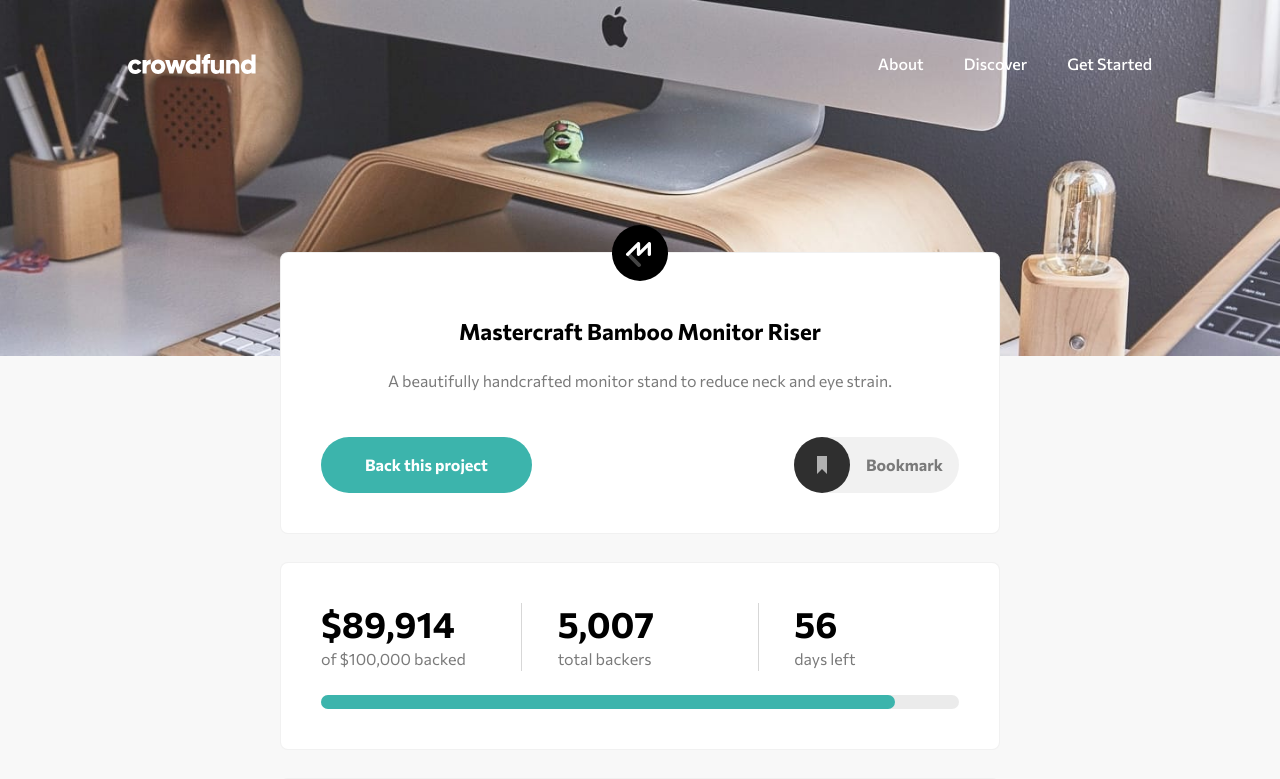
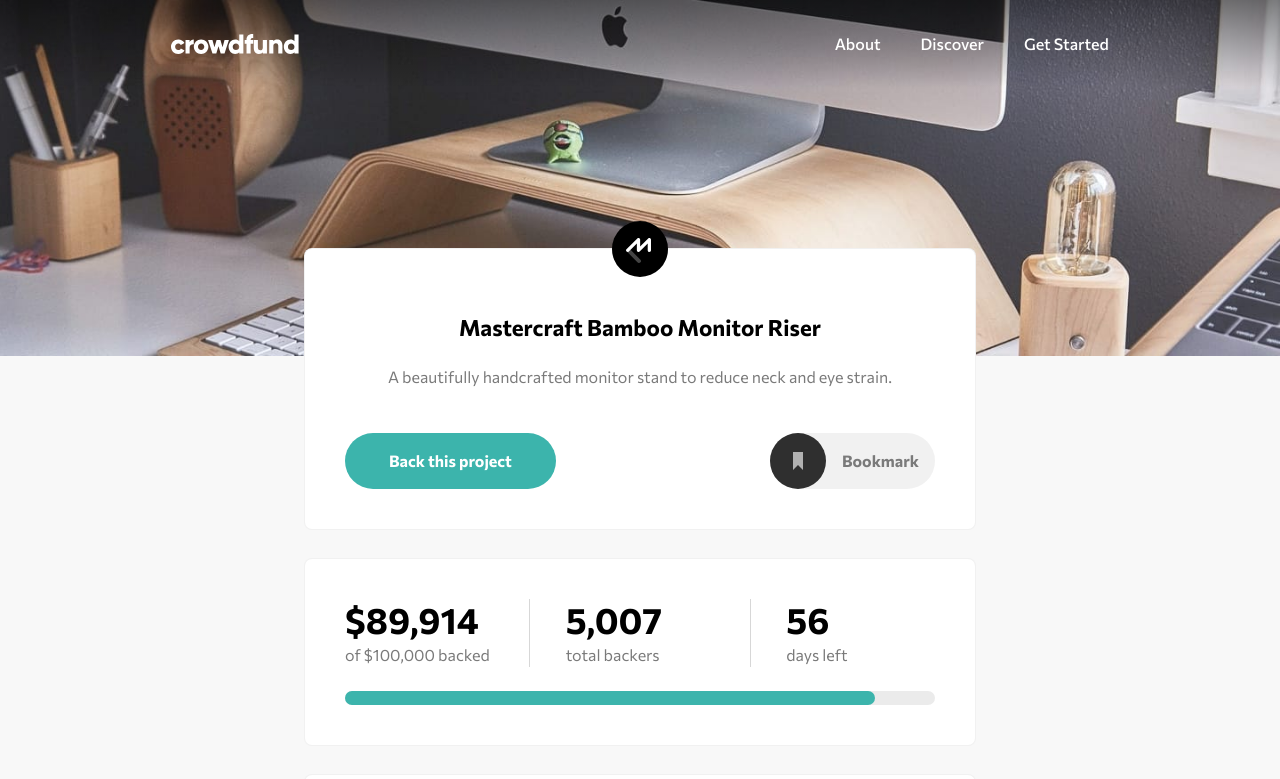
Before and after one commit to GabeGar/crowdfunding-product-page, a React (Vite) app: page / in a window 1280 px wide. Shown: the top 779 px of the page. Built offline with nearby package versions, Linux system fonts and the light colour scheme.

Commit message:
updates styling on header - given it a bg gradient

```diff
--- a/src/App.jsx
+++ b/src/App.jsx
@@ -20,10 +20,12 @@ const App = () => {
 
             <div className=" sm:bg-hero-desktop bg-neutral-dark-gray/5 bg-no-repeat bg-top bg-[100%,auto]">
                 <div className="min-h-screen mx-auto">
-                    <div className="min-h-[42dvh] sm:bg-none bg-hero-mobile bg-[100%,auto] bg-no-repeat bg-top px-6 py-8">
-                        <Header />
+                    <div className="min-h-[42dvh] sm:bg-none bg-hero-mobile bg-[100%,auto] bg-no-repeat bg-top sm:px-0 sm:py-0">
+                        <div className="w-full bg-gradient-to-b from-neutral-black/50 to-neutral-black/0 ">
+                            <Header />
+                        </div>
 
-                        <div className="sm:max-w-[45rem] mx-auto">
+                        <div className="sm:max-w-[45rem] px-6 mx-auto">
                             <MainContent />
                         </div>
                     </div>
--- a/src/components/Header.jsx
+++ b/src/components/Header.jsx
@@ -8,7 +8,7 @@ const Header = () => {
     const { mobileMenuVisible } = useMobileMenu();
 
     return (
-        <header className="lg:max-w-[80dvw] sm:w-full sm:mx-auto sm:pt-5 flex justify-between items-center">
+        <header className="lg:max-w-[77dvw] sm:w-full sm:mx-auto px-6 py-8 flex justify-between items-center">
             {!mobileMenuVisible && <Logo />}
             <nav>
                 {!mobileMenuVisible && <HamburgerMenu />}
--- a/src/components/MainContent.jsx
+++ b/src/components/MainContent.jsx
@@ -17,7 +17,7 @@ const MainContent = () => {
     const totalBackersStr = insertCommasInNumber(totalBackers);
 
     return (
-        <main className="sm:child:px-10 flex flex-col gap-7 2xl:mt-[30dvh] xl:mt-[22dvh] lg:mt-[15dvh] md:mt-[12dvh] sm:mt-[7dvh] xsm:mt-[7rem] mt-[11.65rem]">
+        <main className="sm:child:px-10 flex flex-col gap-7 2xl:mt-[25dvh] xl:mt-[20dvh] lg:mt-[15dvh] md:mt-[10dvh] sm:mt-[7dvh] mt-[9.5rem]">
             <section className="relative flex flex-col justify-center bg-white rounded-lg px-6 border border-solid border-neutral-dark-gray/10">
                 <MastercraftLogo />
                 <div className="flex flex-col gap-6 pt-16 pb-10 text-center">
```
